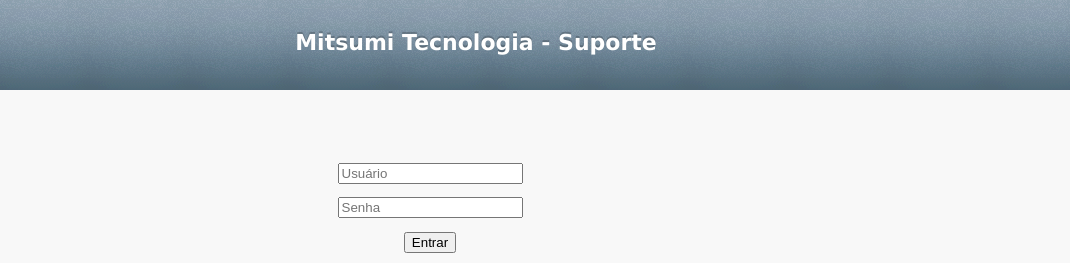
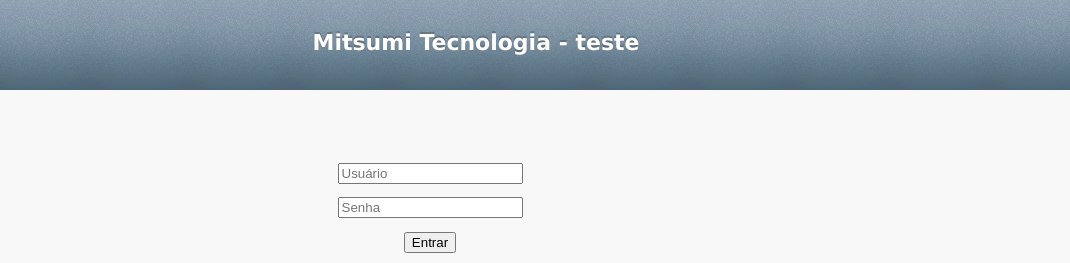
Before and after one commit to rodrigomds/suporte, a plain HTML site: page prototipo/m-suporte-v1/index.html in a window 1280 px wide. Shown: the top 263 px of the page, 210-1280 px from the left. Drawn offline with Linux system fonts and the light colour scheme.

Commit message:
comitt teste Robson
alteração do titulo da pagina para teste

```diff
--- a/prototipo/m-suporte-v1/index.html
+++ b/prototipo/m-suporte-v1/index.html
@@ -14,7 +14,7 @@
 				<img src="images/logo.png" alt="Mitsumi Tecnologia - Suporte" title="Mitsumi Tecnologia - Suporte"/>
 			</a>
 			<div class="titulo">
-				Mitsumi Tecnologia - Suporte
+				Mitsumi Tecnologia - teste
 			</div>
 		</header>
 
```
